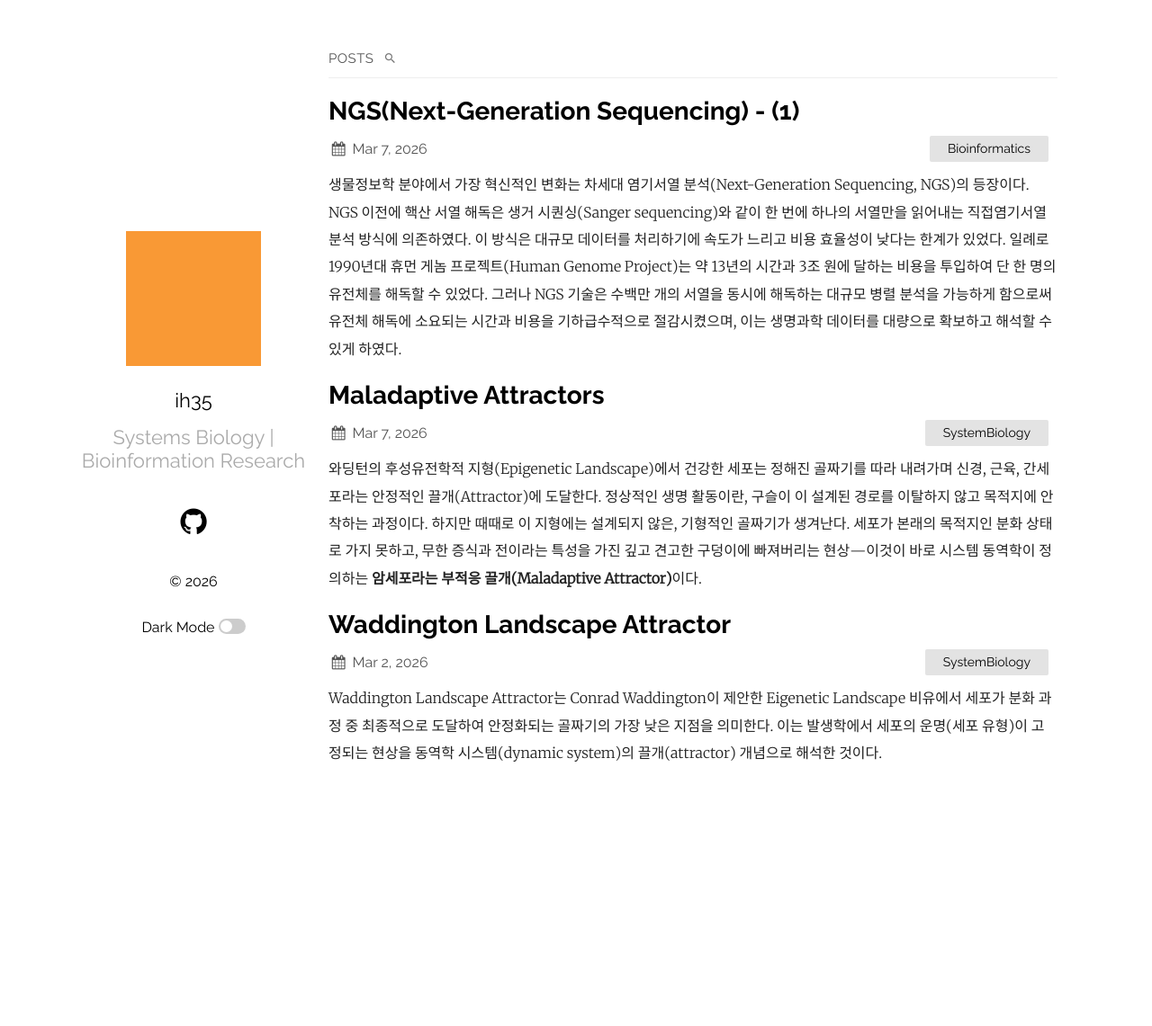
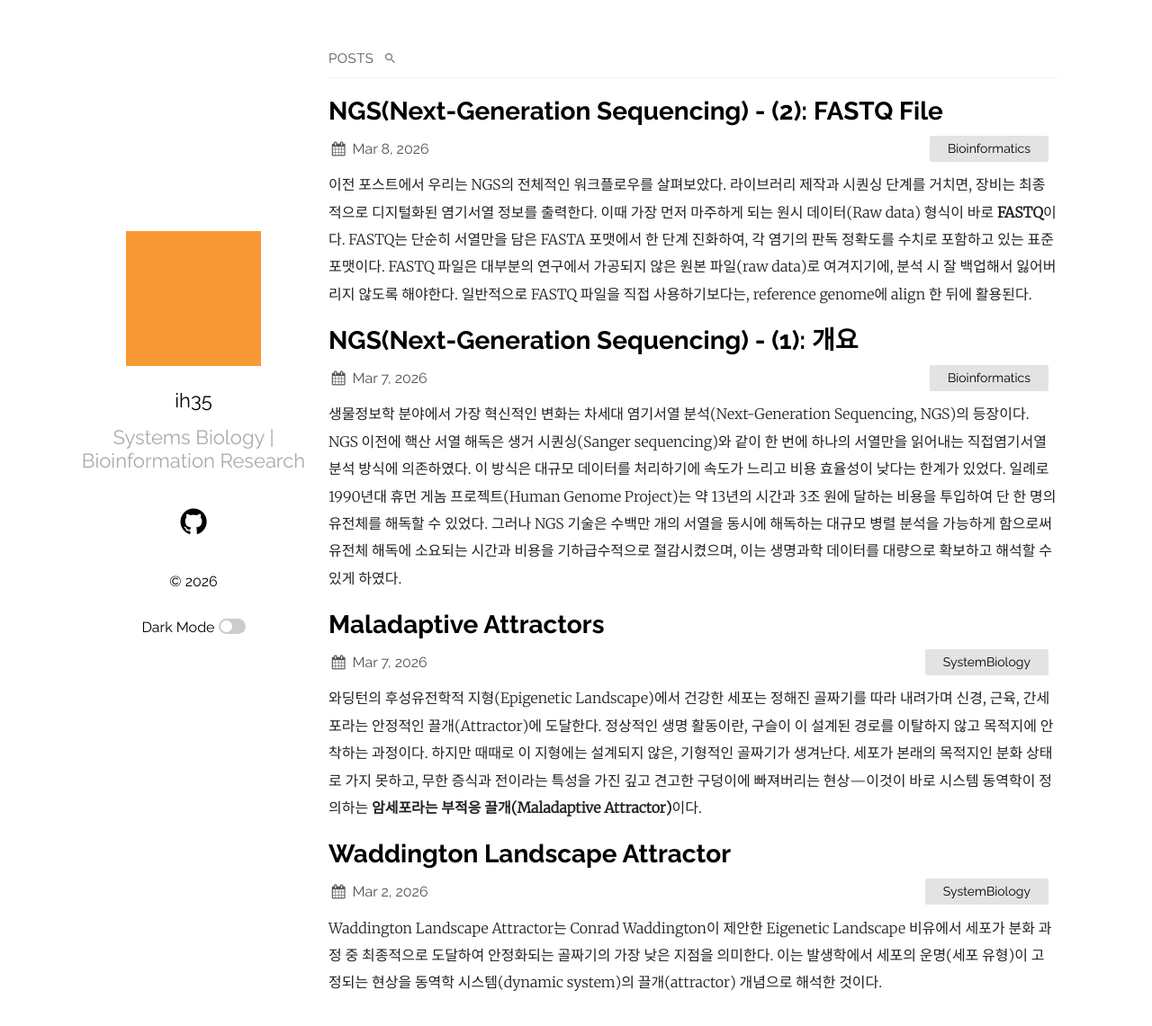
Before and after one commit to ih35/ih35.github.io, a Jekyll site: the page built from index.md, in a window 1280 px wide and 1153 px high. Shown: the top 1141 px of the window at 90% size. Built offline with Jekyll 4.4.1, drawn with Linux system fonts in a browser that asks for light colours.

Commit message:
sixth committ

```diff
--- a/_posts/2026-03-02-Landscape-Attractor.markdown
+++ b/_posts/2026-03-02-Landscape-Attractor.markdown
@@ -12,7 +12,7 @@ Waddington Landscape Attractor는 Conrad Waddington이 제안한 Eigenetic Lands
 ## 세포 역동성에 대한 새로운 접근법
 1940년대, 콘래드 와딩턴(C. H. Waddington)은 유전 정보가 어떻게 구체적인 개체의 형질로 발현되는지를 설명하기 위해 **'후성유전학(Epigenetics)'**이라는 용어를 제안했다.
 그는 세포의 발달 과정을 경사진 언덕을 굴러 내려가는 구슬에 비유한 '후성유전학적 지형(Epigenetic Landscape)' 모델을 통해, 복잡한 유전자 상호작용이 어떻게 질서 정연한 세포 분화로 이어지는지를 시각화했다.
-이 모델에서 가장 낮은 골짜기인 **'와딩턴 지형의 끌개(Attractor)'**는 세포가 최종적으로 도달하는 안정적인 상태, 즉 특정한 세포 유형(Cell Type)을 상징합니다.
+이 모델에서 가장 낮은 골짜기인 **'와딩턴 지형의 끌개(Attractor)'**는 세포가 최종적으로 도달하는 안정적인 상태, 즉 특정한 세포 유형(Cell Type)을 상징한다.
 
 
 <figure style="text-align: center;">
@@ -29,7 +29,7 @@ Waddington Landscape Attractor는 Conrad Waddington이 제안한 Eigenetic Lands
 발달이 진행됨에 따라 지형은 점점 더 깊은 고랑을 형성하며, 구슬이 경로를 이탈하지 않도록 가둔다.
 이를 **Canalization(운하화)**라고 한다.
 
-현대 수학의 관점에서 이 지형은 에너지 퍼텐셜 표면으로 해석된다.
+물리학적 관점에서 이 지형은 에너지 퍼텐셜 표면으로 해석된다.
 세포 상태를 나타내는 변수들이 특정 지점으로 수렴하는 성질을 가질 때, 그 지점을 **Attractor(끌개)**라고 부른다.
 일단 구슬이 깊은 골짜기, 즉 attractor에 빠지면, 외부의 미세한 자극(노이즈)이 있어도 세포는 자신의 정체성(cell type)을 유지한다.
 이는 우리 몸의 신경 세포나 근육 세포가 갑자기 다른 세포로 변하지 않는 이유를 설명해준다.
--- a/_posts/2026-03-08-NGS(Next-Generation Sequencing) - (1).md
+++ b/_posts/2026-03-08-NGS(Next-Generation Sequencing) - (1).md
@@ -1,6 +1,6 @@
 ---
 layout: post
-title:  "NGS(Next-Generation Sequencing) - (1)"
+title:  "NGS(Next-Generation Sequencing) - (1): 개요"
 date:   2026-03-08 00:01:00 +0900
 categories: Bioinformatics
 ---
@@ -109,3 +109,10 @@ DNA 중합효소가 이 다리 구조를 따라 상보적인 가닥을 합성한
 
 ### 3.3. 데이터 출력
 시퀀싱이 완료되면 장비는 각 리드(Read)의 염기 정보와 해독 정확도를 나타내는 품질 점수(Quality score)를 포함하는 FASTQ 파일을 생성한다. 연구자는 실험 설계 단계에서 설정한 리드 길이(Read length)와 해독 깊이(Depth/Coverage)를 충족했는지 확인하며, 이 데이터를 기반으로 유전적 변이 탐지나 유전자 발현량 분석 등 후속 생물정보학 분석을 수행하게 된다.
+
+<br>
+
+## Reference
+[1] Dalong. (08.09.2022). NGS(Next Generation Sequencing) 기반 유전자 검사의 이해 - 심화용 (2). Dalong Space. https://dalong-space.tistory.com/10
+<br>
+[2] Dalong. (08.09.2022). NGS(Next Generation Sequencing) 기반 유전자 검사의 이해 - 심화용 (3). Dalong Space. https://dalong-space.tistory.com/11
--- /dev/null
+++ b/_posts/2026-03-09-NGS(Next-Generation Sequencing) - (2).md
@@ -0,0 +1,33 @@
+---
+layout: post
+title:  "NGS(Next-Generation Sequencing) - (2): FASTQ File"
+date:   2026-03-09 00:01:00 +0900
+categories: Bioinformatics
+---
+
+이전 포스트에서 우리는 NGS의 전체적인 워크플로우를 살펴보았다. 라이브러리 제작과 시퀀싱 단계를 거치면, 장비는 최종적으로 디지털화된 염기서열 정보를 출력한다. 이때 가장 먼저 마주하게 되는 원시 데이터(Raw data) 형식이 바로 **FASTQ**이다. FASTQ는 단순히 서열만을 담은 FASTA 포맷에서 한 단계 진화하여, 각 염기의 판독 정확도를 수치로 포함하고 있는 표준 포맷이다. FASTQ 파일은 대부분의 연구에서 가공되지 않은 원본 파일(raw data)로 여겨지기에, 분석 시 잘 백업해서 잃어버리지 않도록 해야한다. 일반적으로 FASTQ 파일을 직접 사용하기보다는, reference genome에 align 한 뒤에 활용된다.
+
+<br>
+
+## 1. FASTQ 파일의 4행 구조
+FASTQ 파일은 하나의 리드(Read)당 **4개의 행**이 하나의 단위를 이루는 엄격한 규칙을 따른다. 수천만 개의 리드가 존재한다면, 이 4행 단위가 수천만 번 반복되는 거대한 텍스트 파일 구조를 지니게 된다.
+
+### 1.1. 첫 번째 행: Sequence Identifier (ID)
+이 행은 '@' 문자로 시작하며, 해당 서열에 대한 상세한 메타데이터를 포함한다.
+* **포함 정보:** 시퀀싱 장비 ID, 런(Run) 번호, 플로우 셀(Flow cell) ID, 해당 리드가 위치한 레인(Lane) 및 좌표, 그리고 샘플 구별을 위한 **바코드 정보**가 기록된다.
+* **의미:** 데이터 분석 과정에서 특정 리드가 장비의 어느 위치에서 생성되었는지 추적할 수 있게 하며, 멀티플렉싱된 샘플을 다시 분류할 때 핵심적인 근거가 된다.
+
+### 1.2. 두 번째 행: Raw Sequence
+실제로 시퀀싱 장비가 판독한 **염기서열(A, C, G, T, N)**이 나열되는 행이다.
+* **N의 의미:** 장비가 해당 위치의 염기를 판독하지 못했을 경우 'N'으로 표시된다. 이는 대개 클러스터의 신호가 약하거나 노이즈가 심할 때 발생한다.
+
+### 1.3. 세 번째 행: Separator
+'+' 문자로 시작하는 행이다.
+* **용도:** 두 번째 행(서열)과 네 번째 행(품질 점수)을 물리적으로 구분하는 구분자 역할을 한다. 과거에는 첫 번째 행의 ID를 한 번 더 적어주기도 했으나, 최근에는 파일 용량을 줄이기 위해 '+'만 남겨두는 추세이다.
+
+### 1.4. 네 번째 행: Quality Score
+두 번째 행의 염기서열과 1:1로 대응되는 **품질 점수(Quality Score)**가 기록되는 행이다.
+* **표기 방식:** 숫자가 아닌 **ASCII(아스키) 문자**로 기록된다. 이는 숫자로 기록할 경우 자릿수가 달라져 염기서열과의 1:1 매칭이 깨지는 것을 방지하기 위함이다.
+
+> *cf. 리드(Read)의 정확한 정의
+> NGS에서 Read는 시퀀싱 장비가 단일 DNA 단편(fragment)으로부터 읽어낸 염기서열 단위를 말한다. NGS 라이브러리 생성 단계에서 DNA를 수백 bp 크기로 자르고, 시퀀싱 장비의 Flow cell에 붙어 cluster를 형성한다. 장비는 하나의 cluster에서 광학 신호를 읽어 A, C, T, G 문자열을 만들어낸다. 이때 하나의 cluster(하나의 DNA framgent)로부터 생성된 하나의 연속된 문자열이 한개의 read이다.
```
